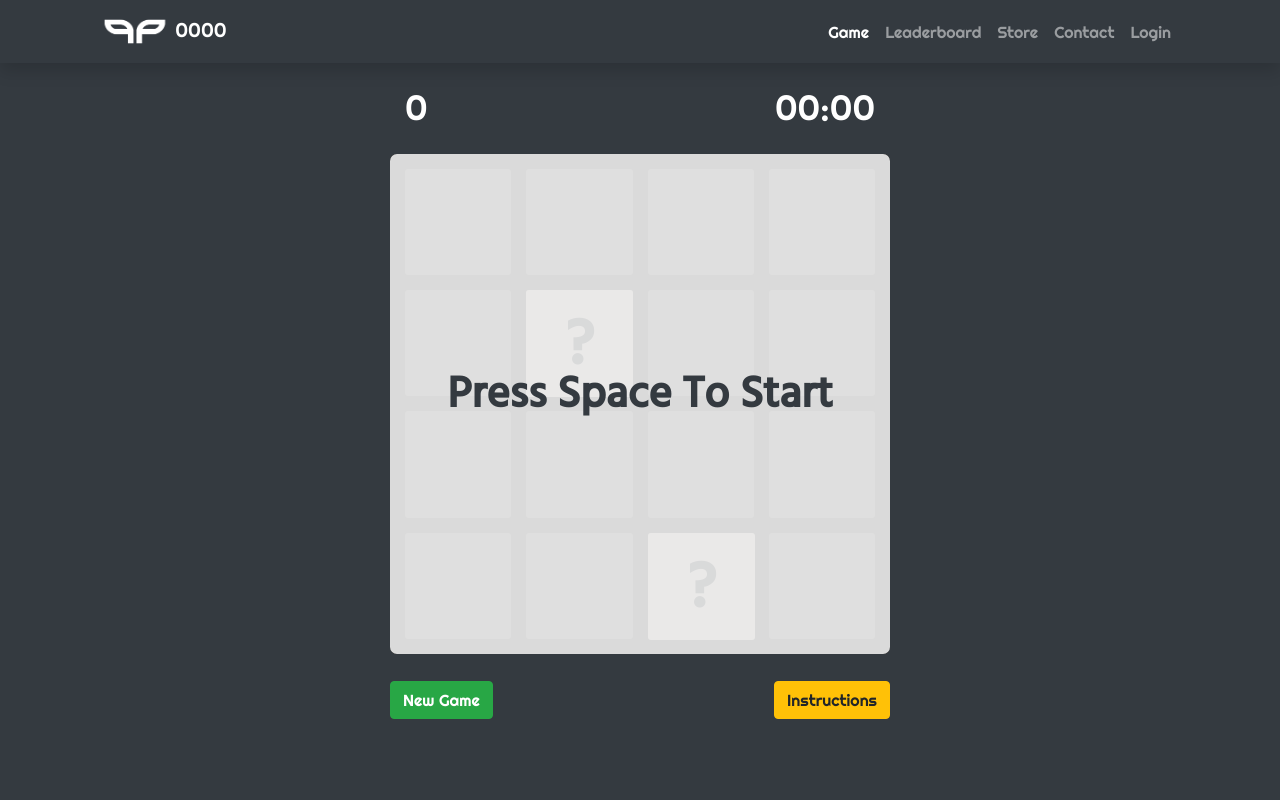
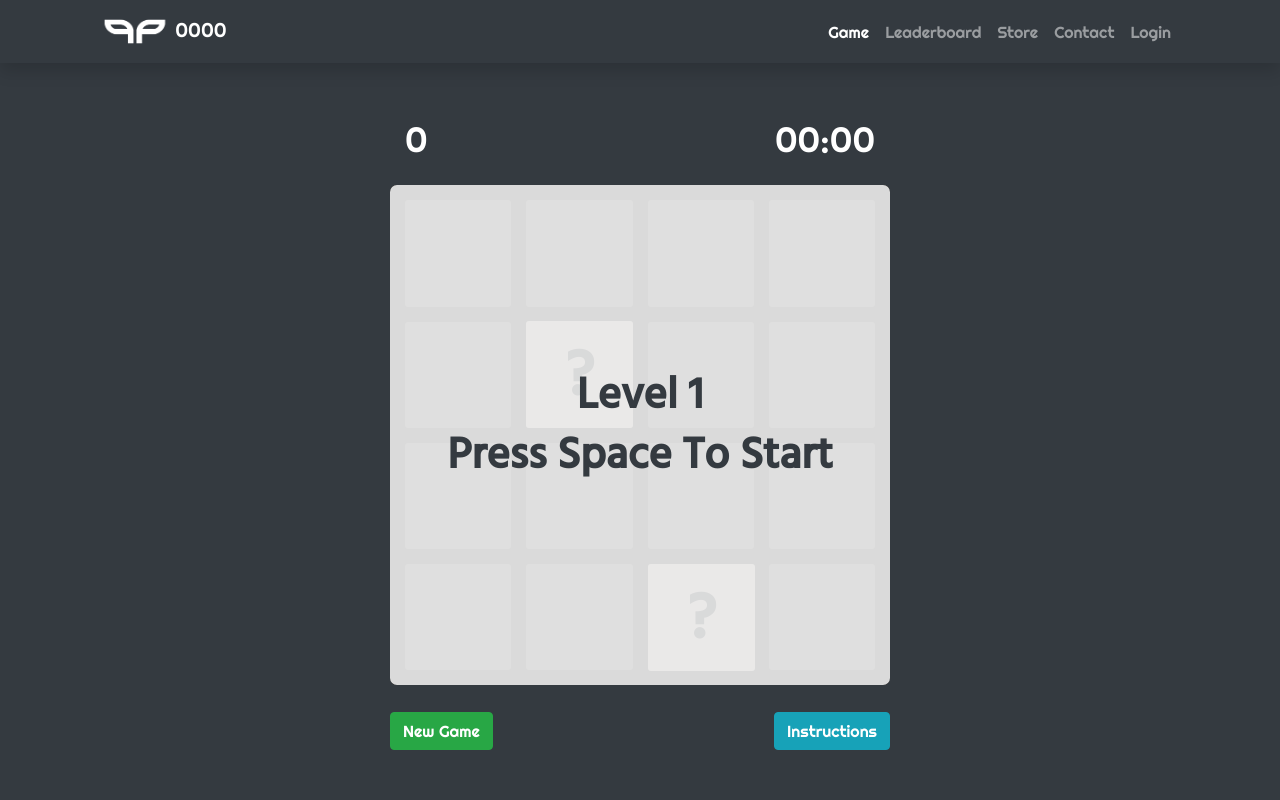
Before and after one commit to pauldstar/RevisionJunkies, a CodeIgniter app: page /database/ in a window 1280 px wide. Run offline with CodeIgniter, Linux system fonts and the light colour scheme; data that the repository does not hold is empty.

Commit message:
mod: center grid even more

```diff
--- a/application/views/game.php
+++ b/application/views/game.php
@@ -1,4 +1,4 @@
-<div class="d-flex fixed-top h-100 justify-content-center align-items-center" id="game-section">
+<div class="d-flex fixed-top justify-content-center align-items-center" id="game-section">
   <div>
 
     <div class="text-white ml-auto mr-auto right-font" id="game-header">
@@ -7,9 +7,9 @@
     </div>
 
     <div class="ml-auto mr-auto" id="game-container">
-      <div class="hind-font d-flex justify-content-center" id="game-message">
-        <p class="align-self-center" id="game-desktop-msg">Press Space To Start</p>
-        <p class="align-self-center" id="game-mobile-msg">Tap To Start</p>
+      <div class="hind-font d-flex justify-content-center align-items-center" id="game-message">
+        <p id="game-desktop-msg">Level 1<br />Press Space To Start</p>
+        <p id="game-mobile-msg">Level 1<br />Tap To Start</p>
       </div>
 
       <div id="grid-container">
@@ -44,7 +44,7 @@
 
     <div class="text-white ml-auto mr-auto right-font" id="game-footer">
       <button class="btn btn-success btn-new-game">New Game</button>
-      <button class="btn btn-warning float-right" data-toggle="modal" data-target="#modal-instructions">Instructions</button>
+      <button class="btn btn-info float-right" data-toggle="modal" data-target="#modal-instructions">Instructions</button>
     </div>
 
   </div>
@@ -146,7 +146,6 @@
       </div>
       <div class="modal-footer">
         <button type="button" class="btn btn-secondary" data-dismiss="modal">Close</button>
-        <button type="button" class="btn btn-info" data-toggle="modal" data-target="#modal-instructions">Instructions</button>
         <button type="button" class="btn btn-success btn-new-game" data-dismiss="modal" aria-label="Close">New Game</button>
       </div>
     </div>
--- a/assets/css/game.css
+++ b/assets/css/game.css
@@ -41,6 +41,8 @@
 
 #game-section {
   touch-action: none;
+  height: calc(100% - 63px);
+  top: 63px;
 }
 
 #game-container #game-message {
@@ -58,7 +60,6 @@
 #game-container #game-message p {
   font-size: 44px;
   font-weight: bold;
-  height: 60px;
   line-height: 60px;
   color: #343A40;
 }
@@ -428,7 +429,6 @@
   }
   #game-container #game-message p {
     font-size: 30px;
-    height: 30px;
     line-height: 30px;
   }
   #game-mobile-msg {
```
